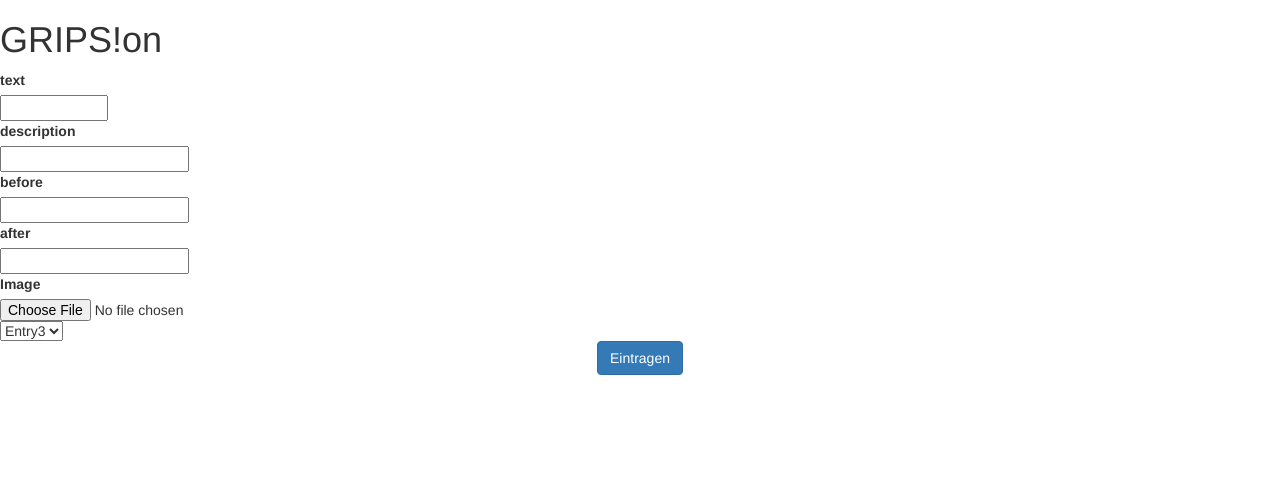
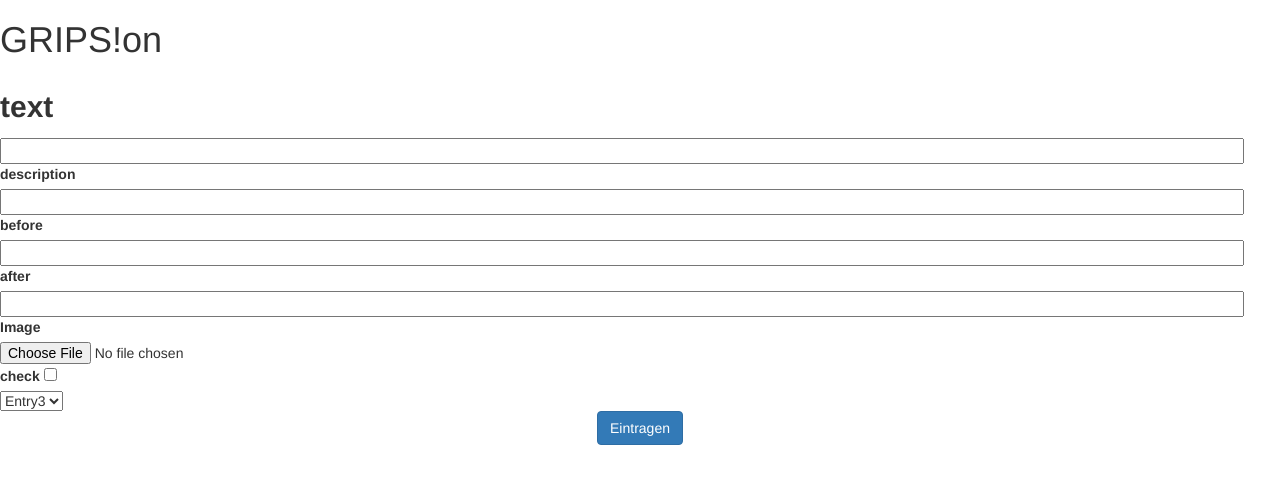
Before and after one commit to snkrfrkr/gripson, a Flask app: page /form in a window 1280 px wide. Shown: the top 484 px of the page. Run offline with Flask 2, Linux system fonts and the light colour scheme; parts of the project's set-up code (start-up, migrations or seed data) failed here and were passed over; some libraries are stand-ins or nearby versions.

Commit message:
forms v2

```diff
--- a/application.py
+++ b/application.py
@@ -4,11 +4,11 @@ import time, bcrypt
 from flaskext.mysql import MySQL
 from flask_sqlalchemy import SQLAlchemy
 from flask_wtf import FlaskForm
-from wtforms import StringField
-from wtforms.validators import DataRequired
+from wtforms import StringField, FileField, BooleanField
+from wtforms.validators import DataRequired, InputRequired, Length, Email
 from flask_wtf.file import FileField, FileRequired
 from werkzeug.utils import secure_filename
-import os
+import os, time, datetime
 
 #mysql = MySQL()
 app = Flask(__name__)
@@ -21,23 +21,26 @@ Bootstrap(app)
 
 class gripson_t(db.Model):
     id = db.Column('id', db.Integer, primary_key = True)
+    dtime = db.Column(db.DateTime)
     text = db.Column(db.String(4096))
     description = db.Column(db.String(4096))
     before = db.Column(db.String(4096))
     after = db.Column(db.String(4096))
 
     def __init__ (self, text, description, before, after):
+        self.dtime = dtime
         self.text = text
         self.description = description
         self.before = before
         self.after = after
 
 class GripsInput(FlaskForm):
-    text = StringField('text', validators=[DataRequired()])
+    text = StringField('text')
     description = StringField('description')
     before = StringField('before')
     after = StringField('after')
     image = FileField(validators=[FileRequired()])
+    check = BooleanField('check')
 
 db_in = gripson_t.query.all()
 db_len = len(db_in)
@@ -62,17 +65,18 @@ def form():
         f.save(os.path.join(
             app.instance_path, 'photos', filename
         ))
+        g_time = datetime.datetime.now()
         g_text = form.text.data
         g_description = form.description.data
         g_before = form.before.data
         g_after = form.after.data
         g_image = form.image.data
-        print(f.value)
-        db_write = gripson_t(g_text, g_description, g_before, g_after)
+        #print(f.value)
+        db_write = gripson_t(g_time, g_text, g_description, g_before, g_after)
         db.session.add(db_write)
         db.session.commit()
         return render_template("ok.html" )
     return render_template("form.html", form=form, names=names )
 
 if __name__ == '__main__':
-    app.run()
+    app.run(debug=True)
--- a/templates/form.html
+++ b/templates/form.html
@@ -7,20 +7,47 @@
         {% block content %}
         <h1>GRIPS!on</h1>
         <div class="row">
-            <div class="col-sm-1">
+            <div class="col-sm-12">
                 <form method="POST" enctype="multipart/form-data" action="{{ url_for('form') }}">
 
                     {{ form.csrf_token }}
-                    {{ form.text.label }}
-                    {{ form.text (size="10")}}
-                    {{ form.description.label }}
-                    {{ form.description }}
-                    {{ form.before.label }}
-                    {{ form.before }}
-                    {{ form.after.label }}
-                    {{ form.after }}
-                    {{ form.image.label }}
-                    {{ form.image }}
+                    <div class="row">
+                        <div class="col-sm-4">
+                            <h2>{{ form.text.label }}</h2>
+                            {{ form.text (size="150")}}
+                        </div>
+                    </div>
+                    <div class="row">
+                        <div class="col-sm-2">
+                            {{ form.description.label }}
+                            {{ form.description (size="150") }}
+                        </div>
+                    </div>
+                    <div class="row">
+                        <div class="col-sm-2">
+                            {{ form.before.label }}
+                            {{ form.before (size="150") }}
+                        </div>
+                    </div>
+                    <div class="row">
+                        <div class="col-sm-2">
+                            {{ form.after.label }}
+                            {{ form.after (size="150") }}
+                        </div>
+                    </div>
+                    <div class="row">
+                        <div class="col-sm-2">
+                            {{ form.image.label }}
+                            {{ form.image }}
+                        </div>
+                    </div>
+                    <div class="row">
+                        <div class="col-sm-2">
+                            {{ form.check.label }}
+                            {{ form.check }}
+                        </div>
+                    </div>
+
                     <select name=name method="GET" action="/">
                         {% for name in names %}
                         <option value= "{{name}}" SELECTED>{{ name }}</option>
--- a/templates/ok.html
+++ b/templates/ok.html
@@ -7,7 +7,11 @@
 
 <body>
     {% block content %}
-        <a href={{ url_for('form')}} class="btn btn-outline-success">OK</a>
+    <div class="row" align="center">
+        <div>
+            <a href={{ url_for('form')}} class="btn btn-outline-success">OK</a>
+        </div>
+    </div>
     {% endblock %}
 </body>
 
```
Also changed, not shown: instance/photos/Bildschirmfoto_vom_2018-02-20_11-05-45.png (added), instance/photos/Bildschirmfoto_vom_2018-02-26_10-28-42.png (added), instance/photos/Bildschirmfoto_vom_2018-05-07_11-29-17.png (added).
